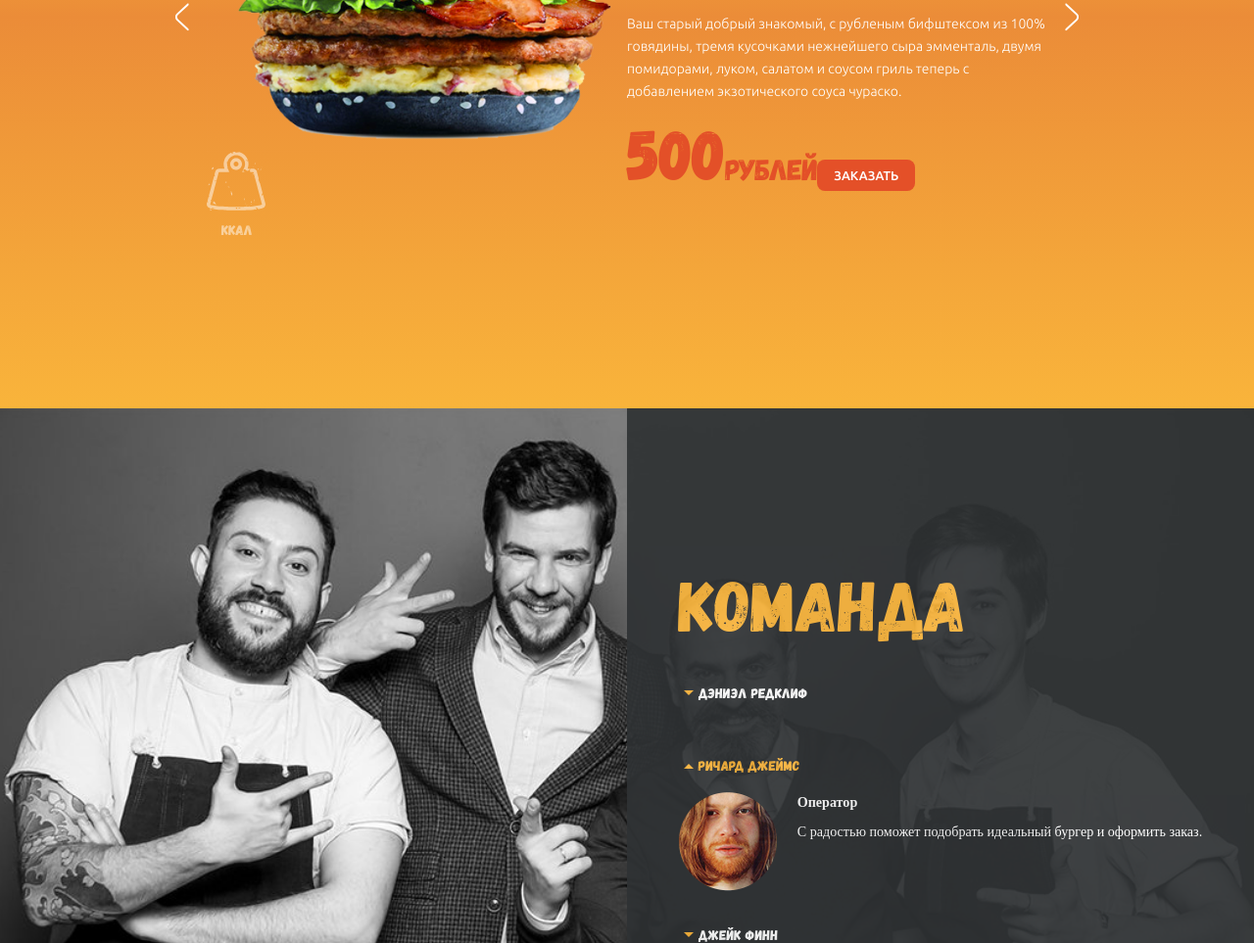
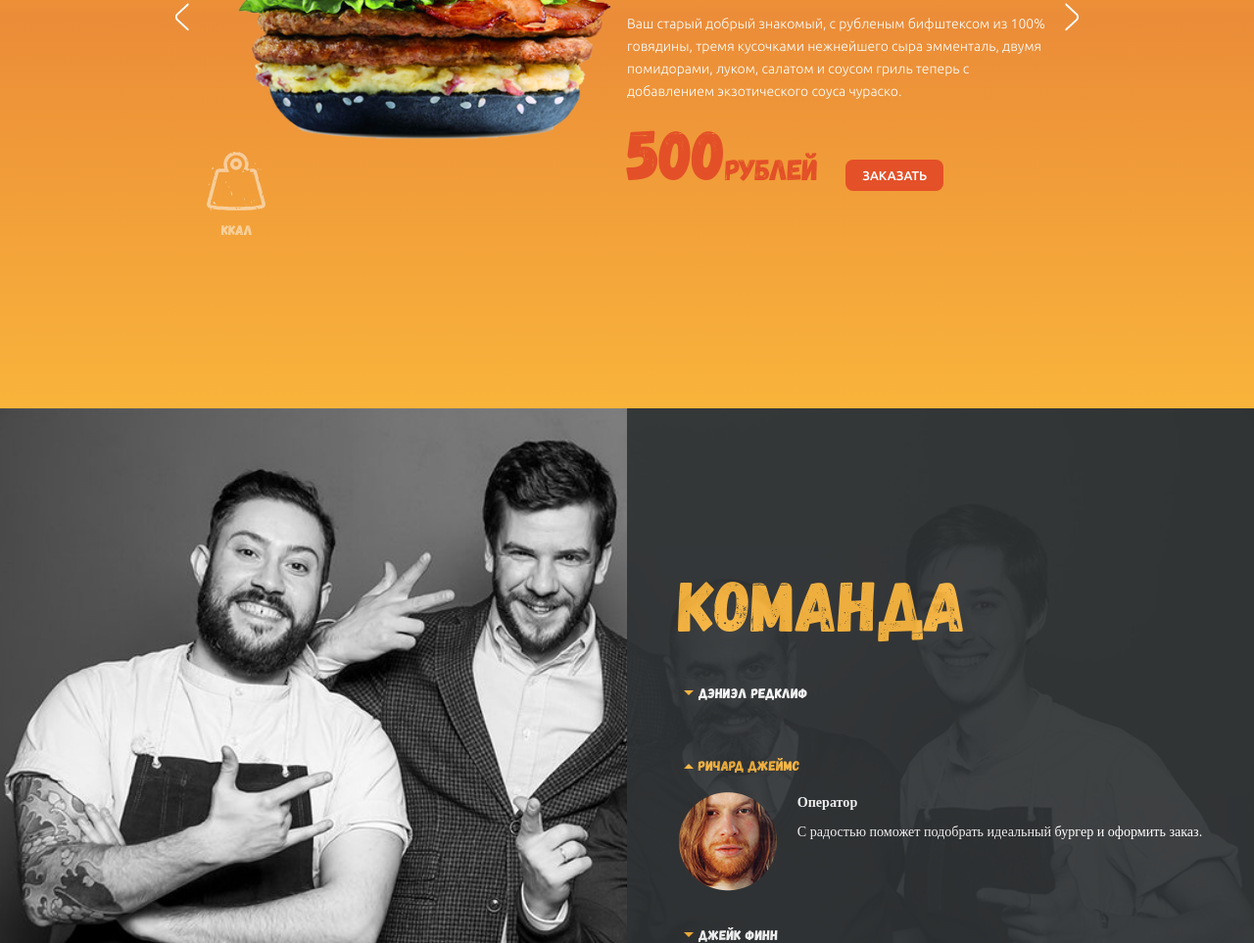
Before and after one commit to Maksym-Siroshtan/burgers, a plain HTML site: page index.html in a window 1280 px wide. Shown: the part 1983-2946 px from the top of the page at 98% size. Drawn offline with Linux system fonts and the light colour scheme.

Commit message:
Модифицировал файл main

```diff
--- a/css/main.css
+++ b/css/main.css
@@ -658,6 +658,10 @@ header {
 }
 .btn:hover {
   background-color: #932e13;
+}
+
+.btn--slider {
+  margin-left: 29px;
 }
 
 .btn--bg-black {
```
